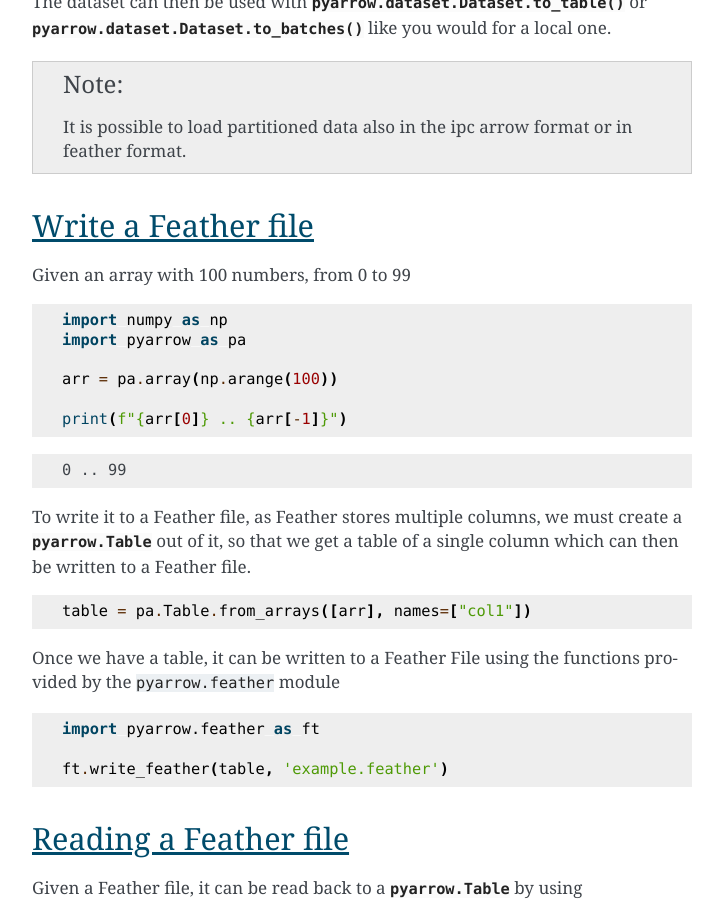
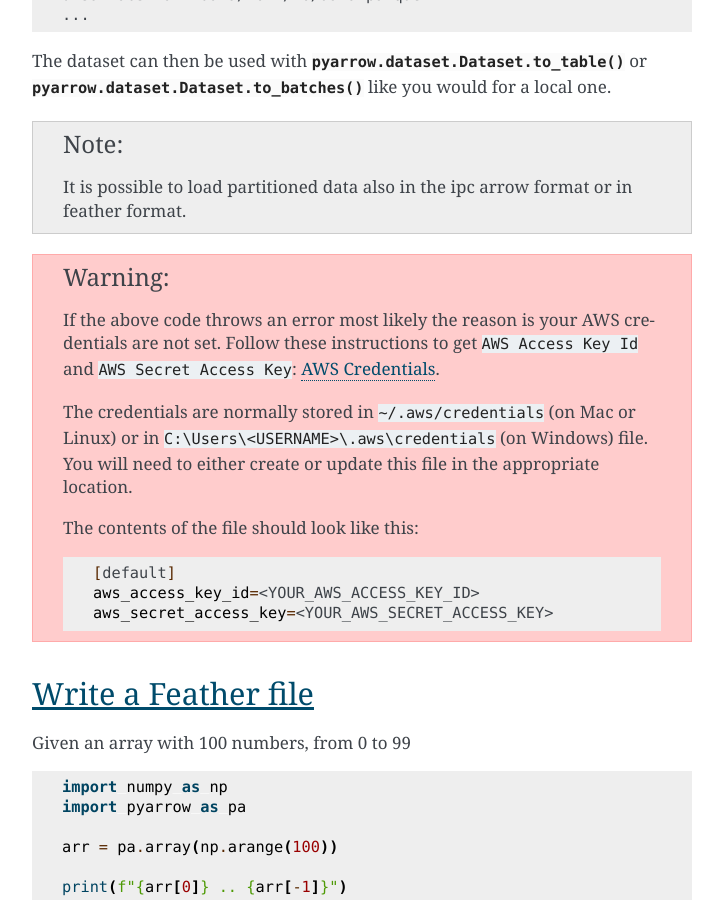
Before and after one commit to apache/arrow-cookbook, a Sphinx documentation site: the page built from python/source/io.rst, in a window 1280 px wide and 900 px high, scrolled down 7982 px. Shown: the whole window, without its empty margins (388-1111 px from the left). Built offline with Sphinx 7.4.7, drawn with Linux system fonts in a browser that asks for light colours; some of the changed text lies outside the part shown.

Commit message:
Adding anonymous flag to s3 (#70)
* Adding anonymous flag to s3

* Fixing missing comma

* Info about s3 credentials

```diff
--- a/python/source/io.rst
+++ b/python/source/io.rst
@@ -446,6 +449,27 @@ or :meth:`pyarrow.dataset.Dataset.to_batches` like you would for a local one.
 
     It is possible to load partitioned data also in the ipc arrow
     format or in feather format.
+
+.. warning::
+
+    If the above code throws an error most likely the reason is your
+    AWS credentials are not set. Follow these instructions to get
+    ``AWS Access Key Id`` and ``AWS Secret Access Key``:
+    `AWS Credentials <https://docs.aws.amazon.com/IAM/latest/UserGuide/id_credentials_access-keys.html>`_.
+
+    The credentials are normally stored in ``~/.aws/credentials`` (on Mac or Linux)
+    or in ``C:\Users\<USERNAME>\.aws\credentials`` (on Windows) file.
+    You will need to either create or update this file in the appropriate location.
+
+    The contents of the file should look like this:
+
+    .. code-block:: bash
+
+        [default]
+        aws_access_key_id=<YOUR_AWS_ACCESS_KEY_ID>
+        aws_secret_access_key=<YOUR_AWS_SECRET_ACCESS_KEY>
+
+
 
 Write a Feather file
 ====================
```
Also changed, not shown: other parts of python/source/io.rst (+4 -1 lines).
